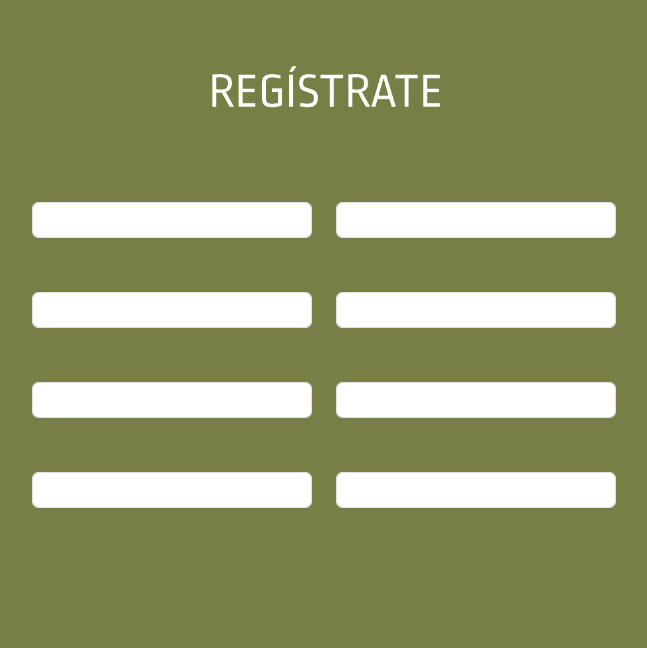
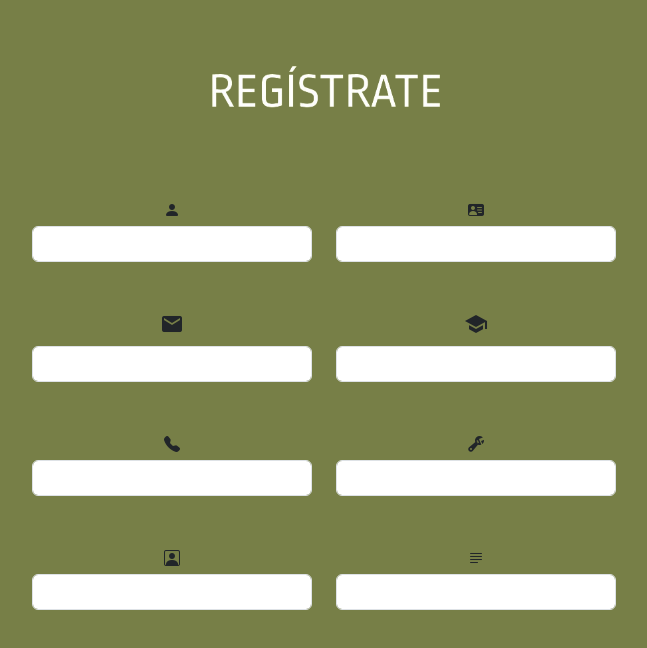
Before and after one commit to jackym004/ecoaprende, a plain HTML site: page ecoaprende_sitiopublico/vistas/publica/Registro.html in a window 1280 px wide. Shown: the whole page, without its empty margins (316-963 px from the left). Drawn offline with nearby package versions, Linux system fonts and the light colour scheme.

Commit message:
actualizacion miercoles

```diff
--- a/ecoaprende_sitiopublico/recursos/css/Publico/registro.css
+++ b/ecoaprende_sitiopublico/recursos/css/Publico/registro.css
@@ -1,3 +1,7 @@
+@import url("https://cdn.jsdelivr.net/npm/bootstrap-icons@1.11.3/font/bootstrap-icons.min.css");
+@import url("https://fonts.googleapis.com/icon?family=Material+Icons");
+
+
 * {
     padding: 0;
     margin: 0;
--- a/ecoaprende_sitiopublico/vistas/publica/Registro.html
+++ b/ecoaprende_sitiopublico/vistas/publica/Registro.html
@@ -17,39 +17,52 @@
     <div class="col-12 col-sm-7 col-md-6 m-auto">
       <div class="card text-center mt-5 mx-auto border-0">
         <div class="card-body">
-                    <img src="/ecoaprende_sitiopublico/recursos/img/regist.png" alt="login" width="40%" height="60" style="margin-bottom: 6%;">
+          <img src="/ecoaprende_sitiopublico/recursos/img/regist.png" alt="login" width="40%" height="60"
+            style="margin-bottom: 6%;">
 
           <div class="container text-center">
+
             <div class="row" style="margin-top: 50px;">
               <div class="col">
-                            <input type="usuario" class="form-control mt-1" id="exampleInputUsuario" aria-describedby="Usuario">
+                <i class="bi bi-person-fill"></i>
+                <input type="nombre_completo" class="form-control mt-1" id="exampleInputUsuario"
+                  aria-describedby="Usuario">
               </div>
               <div class="col">
-                            <input type="usuario" class="form-control mt-1" id="exampleInputUsuario" aria-describedby="Usuario">
+                <i class="bi bi-person-vcard-fill"></i>
+                <input type="identificacion" class="form-control mt-1" id="exampleInputUsuario"
+                  aria-describedby="Usuario">
               </div>
             </div>
             <div class="row" style="margin-top: 50px;">
               <div class="col">
-                            <input type="usuario" class="form-control mt-1" id="exampleInputUsuario" aria-describedby="Usuario">
+                <i class="material-icons">email</i>
+                <input type="correo" class="form-control mt-1" id="exampleInputUsuario" aria-describedby="Usuario">
               </div>
               <div class="col">
-                            <input type="usuario" class="form-control mt-1" id="exampleInputUsuario" aria-describedby="Usuario">
+                <i class="material-icons">school</i>
+                <input type="universidad" class="form-control mt-1" id="exampleInputUsuario" aria-describedby="Usuario">
               </div>
             </div>
             <div class="row" style="margin-top: 50px;">
               <div class="col">
-                            <input type="usuario" class="form-control mt-1" id="exampleInputUsuario" aria-describedby="Usuario">
+                <i class="bi bi-telephone-fill"></i>
+                <input type="telefono" class="form-control mt-1" id="exampleInputUsuario" aria-describedby="Usuario">
               </div>
               <div class="col">
-                            <input type="usuario" class="form-control mt-1" id="exampleInputUsuario" aria-describedby="Usuario">
+                <i class="bi bi-wrench-adjustable"></i>
+                <input type="carrera" class="form-control mt-1" id="exampleInputUsuario" aria-describedby="Usuario">
               </div>
             </div>
             <div class="row" style="margin-top: 50px;">
               <div class="col">
-                            <input type="usuario" class="form-control mt-1" id="exampleInputUsuario" aria-describedby="Usuario">
+                <i class="bi bi-person-square"></i>
+                <input type="nombre_usuario" class="form-control mt-1" id="exampleInputUsuario"
+                  aria-describedby="Usuario">
               </div>
               <div class="col">
-                            <input type="usuario" class="form-control mt-1" id="exampleInputUsuario" aria-describedby="Usuario">
+                <i class="bi bi-justify-left"></i>
+                <input type="clave" class="form-control mt-1" id="exampleInputUsuario" aria-describedby="Usuario">
               </div>
             </div>
           </div>
@@ -60,7 +73,6 @@
     </div>
 
   </main>
-
 </body>
 <script src="https://cdn.jsdelivr.net/npm/bootstrap@5.3.0/dist/js/bootstrap.bundle.min.js"></script>
 
```
Also changed, not shown: ecoaprende_sitiopublico/vistas/publica/detalle_libro.html (+1 -0 lines). Lines whose indentation alone changed are shown as unchanged.
